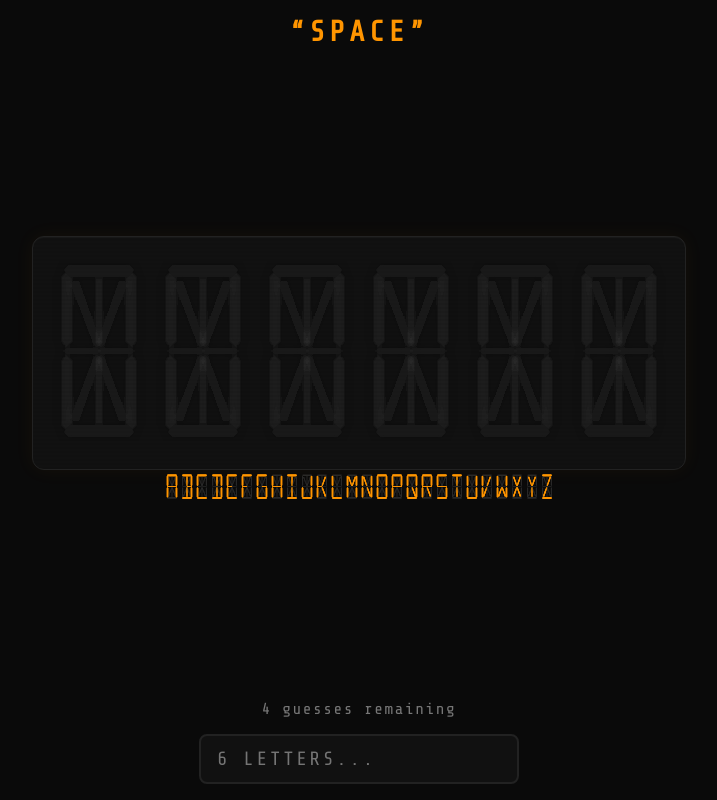
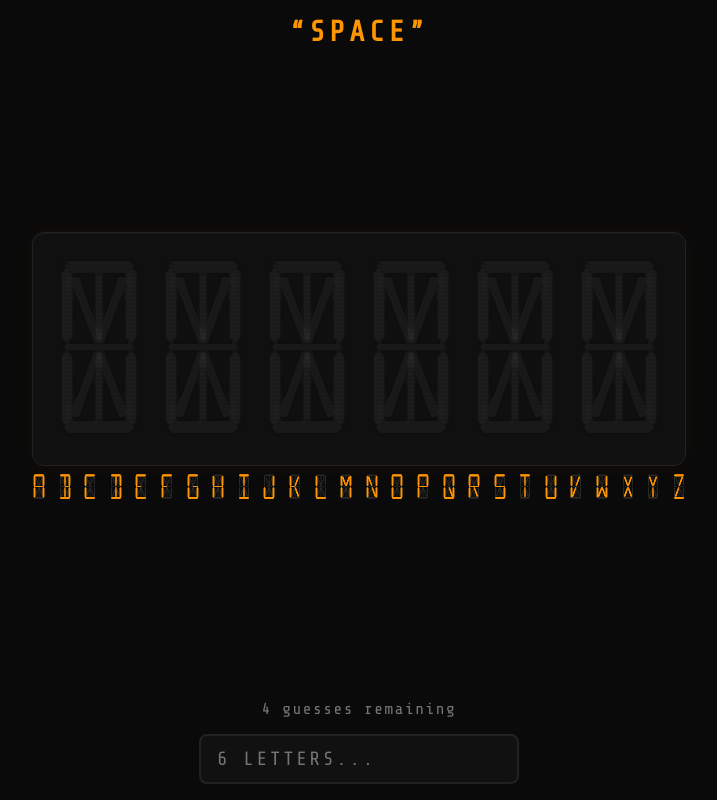
Before and after one commit to basic-intelligence/cap-lock, a Next.js app: page / in a window 1280 px wide. Shown: the whole page, without its empty margins (281-998 px from the left). Built offline with nearby package versions, Linux system fonts and the light colour scheme.

Commit message:
fix(ui): stretch alphabet full width to match display panel, add spacing below

```diff
--- a/app/components/AlphabetStrip.tsx
+++ b/app/components/AlphabetStrip.tsx
@@ -16,10 +16,9 @@ export default function AlphabetStrip({ fullyRevealedLetters }: AlphabetStripPro
     <div
       style={{
         display: "flex",
-        gap: "1px",
-        justifyContent: "center",
-        flexWrap: "wrap",
-        padding: "4px 4px 12px",
+        justifyContent: "space-between",
+        width: "100%",
+        padding: "8px 0 16px",
       }}
     >
       {ALPHABET.split("").map((ch) => (
```
